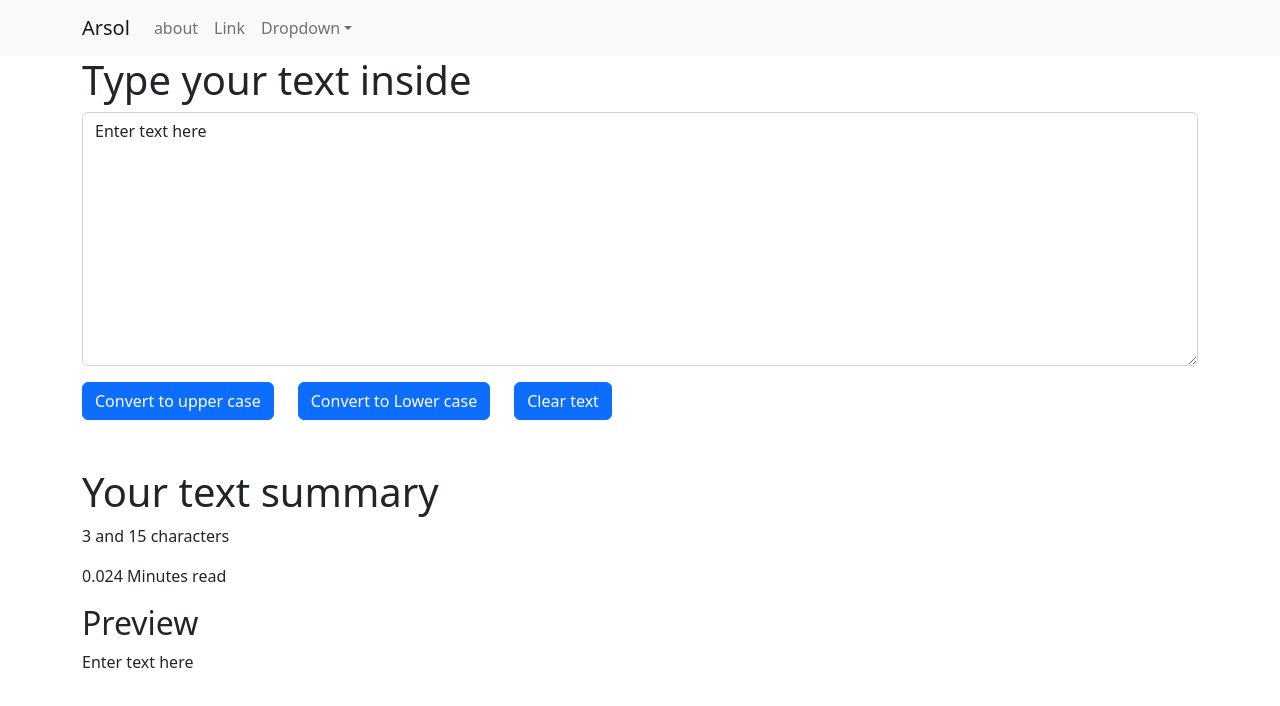
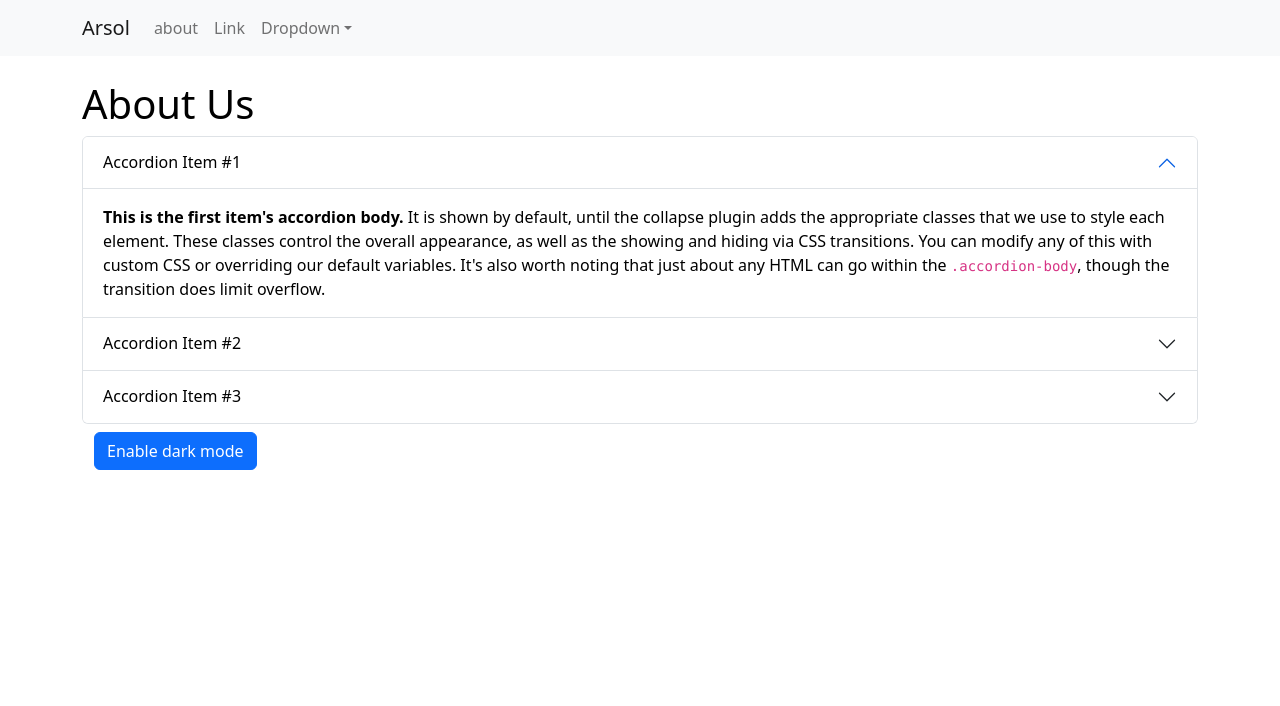
Before and after one commit to Rc0fficial/My-App-React, a React (Create React App) app: page / in a window 1280 px wide. Shown: the top 706 px of the page. Built offline with nearby package versions, Linux system fonts and the light colour scheme.

Commit message:
dark mode added on about page

```diff
--- a/public/index.html
+++ b/public/index.html
@@ -24,9 +24,20 @@
       work correctly both with client-side routing and a non-root public URL.
       Learn how to configure a non-root public URL by running `npm run build`.
     -->
+    <link
+      href="https://cdn.jsdelivr.net/npm/bootstrap@5.2.1/dist/css/bootstrap.min.css"
+      rel="stylesheet"
+      integrity="sha384-iYQeCzEYFbKjA/T2uDLTpkwGzCiq6soy8tYaI1GyVh/UjpbCx/TYkiZhlZB6+fzT"
+      crossorigin="anonymous"
+    />
     <title>React App</title>
   </head>
   <body>
+    <script
+      src="https://cdn.jsdelivr.net/npm/bootstrap@5.2.1/dist/js/bootstrap.bundle.min.js"
+      integrity="sha384-u1OknCvxWvY5kfmNBILK2hRnQC3Pr17a+RTT6rIHI7NnikvbZlHgTPOOmMi466C8"
+      crossorigin="anonymous"
+    ></script>
     <noscript>You need to enable JavaScript to run this app.</noscript>
     <div id="root"></div>
     <!--
--- a/src/App.js
+++ b/src/App.js
@@ -1,14 +1,18 @@
 import React from "react";
 import 'bootstrap/dist/css/bootstrap.min.css';
 import Navbar from "./Components/Navbar";
-import Form from "./Components/Form";
+// import Form from "./Components/Form";
+import About from "./Components/About";
+
 
 
 function App() {
   return (
     <>
       <Navbar title = "Arsol" about = "about" />
-      <Form heading = "Type your text inside" />
+      {/* <Form heading = "Type your text inside" /> */}
+      {/* <About /> */}
+      <About/>
 
     </>
   );
--- /dev/null
+++ b/src/Components/About.js
@@ -0,0 +1,139 @@
+import React, { useState } from "react";
+
+export default function TestAbout() {
+  const [myStyle, setMyStyle] = useState({
+    color: "black",
+    backgroundColor: "white",
+  });
+  const [btnText, setBtnText] = useState("Enable dark mode");
+
+  const toggleStyle = () => {
+    if (myStyle.color === "black") {
+      setMyStyle({
+        color: "white",
+        backgroundColor: "black",
+      })
+      setBtnText("Enable Light mode")
+    } else {
+      setMyStyle({
+        color: "black",
+        backgroundColor: "white",
+      })
+      setBtnText("Enable Dark mode")
+    }
+  };
+
+  return (
+    <div>
+      <div className="container my-4" style={myStyle}>
+        <h1>About Us</h1>
+        <div className="accordion" id="accordionExample">
+          <div className="accordion-item" style={myStyle}>
+            <h2 className="accordion-header" id="headingOne">
+              <button
+                className="accordion-button"
+                style={myStyle}
+                type="button"
+                data-bs-toggle="collapse"
+                data-bs-target="#collapseOne"
+                aria-expanded="true"
+                aria-controls="collapseOne"
+              >
+                Accordion Item #1
+              </button>
+            </h2>
+            <div
+              id="collapseOne"
+              className="accordion-collapse collapse show"
+              aria-labelledby="headingOne"
+              data-bs-parent="#accordionExample"
+            >
+              <div className="accordion-body" style={myStyle}>
+                <strong>This is the first item's accordion body.</strong> It is
+                shown by default, until the collapse plugin adds the appropriate
+                classes that we use to style each element. These classes control
+                the overall appearance, as well as the showing and hiding via
+                CSS transitions. You can modify any of this with custom CSS or
+                overriding our default variables. It's also worth noting that
+                just about any HTML can go within the{" "}
+                <code>.accordion-body</code>, though the transition does limit
+                overflow.
+              </div>
+            </div>
+          </div>
+          <div className="accordion-item" style={myStyle}>
+            <h2 className="accordion-header" id="headingTwo">
+              <button
+                className="accordion-button collapsed"
+                style={myStyle}
+                type="button"
+                data-bs-toggle="collapse"
+                data-bs-target="#collapseTwo"
+                aria-expanded="false"
+                aria-controls="collapseTwo"
+              >
+                Accordion Item #2
+              </button>
+            </h2>
+            <div
+              id="collapseTwo"
+              className="accordion-collapse collapse"
+              aria-labelledby="headingTwo"
+              data-bs-parent="#accordionExample"
+            >
+              <div className="accordion-body" style={myStyle}>
+                <strong>This is the second item's accordion body.</strong> It is
+                hidden by default, until the collapse plugin adds the
+                appropriate classes that we use to style each element. These
+                classes control the overall appearance, as well as the showing
+                and hiding via CSS transitions. You can modify any of this with
+                custom CSS or overriding our default variables. It's also worth
+                noting that just about any HTML can go within the{" "}
+                <code>.accordion-body</code>, though the transition does limit
+                overflow.
+              </div>
+            </div>
+          </div>
+          <div className="accordion-item" style={myStyle}>
+            <h2 className="accordion-header" id="headingThree">
+              <button
+                className="accordion-button collapsed"
+                style={myStyle}
+                type="button"
+                data-bs-toggle="collapse"
+                data-bs-target="#collapseThree"
+                aria-expanded="false"
+                aria-controls="collapseThree"
+              >
+                Accordion Item #3
+              </button>
+            </h2>
+            <div
+              id="collapseThree"
+              className="accordion-collapse collapse"
+              aria-labelledby="headingThree"
+              data-bs-parent="#accordionExample"
+            >
+              <div className="accordion-body">
+                <strong>This is the third item's accordion body.</strong> It is
+                hidden by default, until the collapse plugin adds the
+                appropriate classes that we use to style each element. These
+                classes control the overall appearance, as well as the showing
+                and hiding via CSS transitions. You can modify any of this with
+                custom CSS or overriding our default variables. It's also worth
+                noting that just about any HTML can go within the{" "}
+                <code>.accordion-body</code>, though the transition does limit
+                overflow.
+              </div>
+            </div>
+          </div>
+        </div>
+        <div className="container my-2">
+          <button onClick={toggleStyle} type="button" class="btn btn-primary">
+            {btnText}
+          </button>
+        </div>
+      </div>
+    </div>
+  );
+}
```
